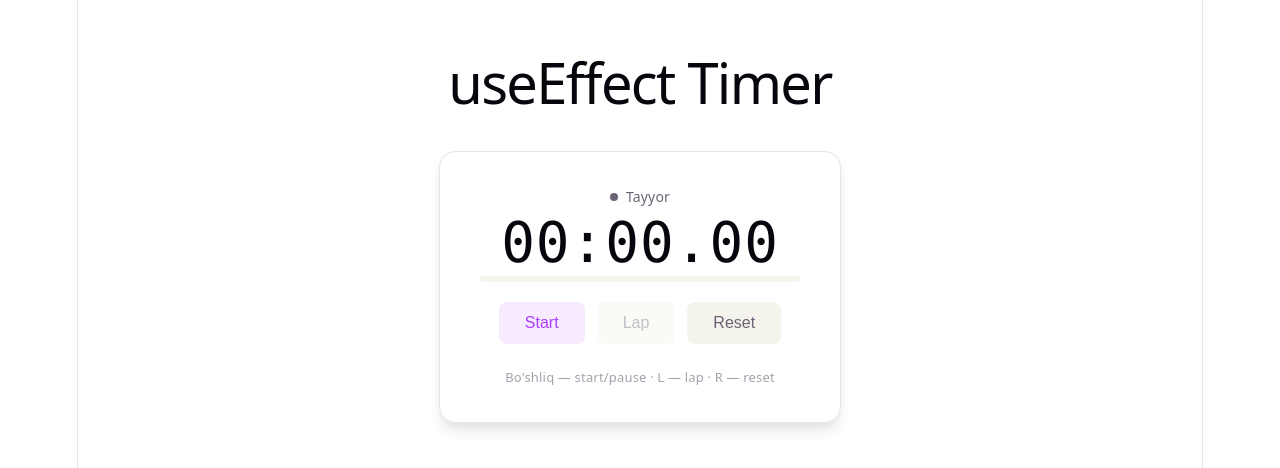
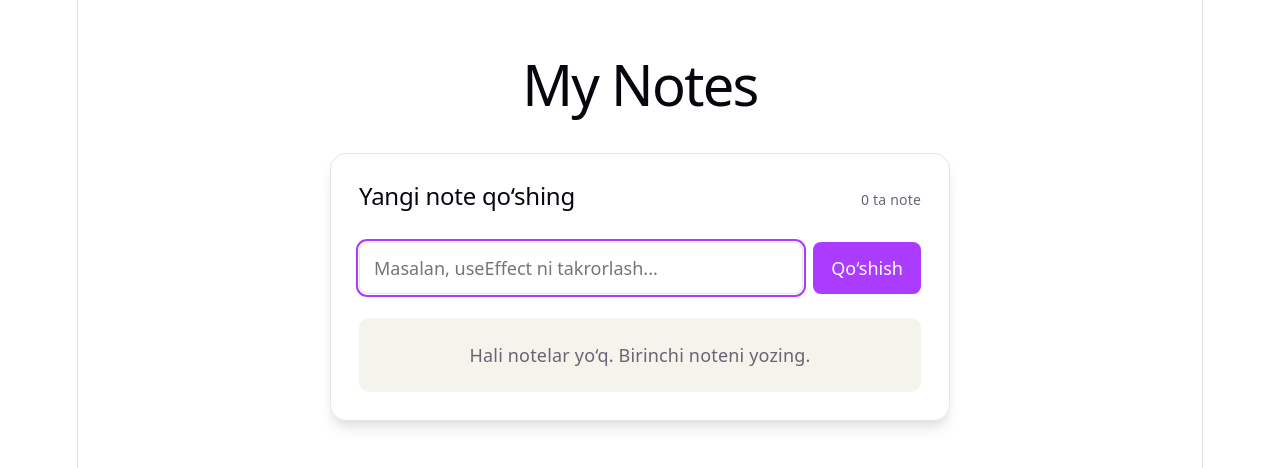
Before and after one commit to sirojUzb/ReactRevision, a React (Vite) app in the folder effect/: page / in a window 1280 px wide. Shown: the part 170-638 px from the top of the page. Built offline with nearby package versions, Linux system fonts and the light colour scheme.

Commit message:
useEffect/Ref

```diff
--- a/effect/src/App.jsx
+++ b/effect/src/App.jsx
@@ -1,7 +1,7 @@
-import Timer from './Timer'
+import NotesApp from './NotesApp'
 
 function App() {
-  return <Timer />
+  return <NotesApp />
 }
 
 export default App
--- /dev/null
+++ b/effect/src/NotesApp.jsx
@@ -0,0 +1,104 @@
+import { useEffect, useRef, useState } from 'react'
+import {
+  AddButton,
+  Card,
+  DeleteButton,
+  EmptyState,
+  Form,
+  NoteItem,
+  NoteList,
+  NoteText,
+  NoteTime,
+  NotesHeader,
+  TextInput,
+  Wrapper,
+} from './NotesApp.styles'
+
+const STORAGE_KEY = 'react-revision-notes'
+
+function getSavedNotes() {
+  try {
+    const savedNotes = localStorage.getItem(STORAGE_KEY)
+    return savedNotes ? JSON.parse(savedNotes) : []
+  } catch {
+    return []
+  }
+}
+
+function NotesApp() {
+  const [notes, setNotes] = useState(getSavedNotes)
+  const [text, setText] = useState('')
+  const inputRef = useRef(null)
+
+  useEffect(() => {
+    localStorage.setItem(STORAGE_KEY, JSON.stringify(notes))
+  }, [notes])
+
+  useEffect(() => {
+    inputRef.current?.focus()
+  }, [])
+
+  const addNote = (event) => {
+    event.preventDefault()
+    const trimmedText = text.trim()
+
+    if (!trimmedText) return
+
+    setNotes((currentNotes) => [
+      { id: crypto.randomUUID(), text: trimmedText, createdAt: Date.now() },
+      ...currentNotes,
+    ])
+    setText('')
+    inputRef.current?.focus()
+  }
+
+  const deleteNote = (id) => {
+    setNotes((currentNotes) => currentNotes.filter((note) => note.id !== id))
+  }
+
+  return (
+    <Wrapper>
+      <h1>My Notes</h1>
+
+      <Card>
+        <NotesHeader>
+          <h2>Yangi note qo‘shing</h2>
+          <span>{notes.length} ta note</span>
+        </NotesHeader>
+
+        <Form onSubmit={addNote}>
+          <TextInput
+            ref={inputRef}
+            value={text}
+            onChange={(event) => setText(event.target.value)}
+            placeholder="Masalan, useEffect ni takrorlash..."
+            aria-label="Yangi note"
+          />
+          <AddButton type="submit">Qo‘shish</AddButton>
+        </Form>
+
+        {notes.length === 0 ? (
+          <EmptyState>Hali notelar yo‘q. Birinchi noteni yozing.</EmptyState>
+        ) : (
+          <NoteList>
+            {notes.map((note) => (
+              <NoteItem key={note.id}>
+                <div>
+                  <NoteText>{note.text}</NoteText>
+                  <NoteTime>
+                    {new Date(note.createdAt).toLocaleString('uz-UZ')}
+                  </NoteTime>
+                </div>
+                <DeleteButton onClick={() => deleteNote(note.id)} aria-label="Noteni o‘chirish">
+                  O‘chirish
+                </DeleteButton>
+              </NoteItem>
+            ))}
+          </NoteList>
+        )}
+      </Card>
+    </Wrapper>
+  )
+}
+
+export default NotesApp
--- /dev/null
+++ b/effect/src/NotesApp.styles.js
@@ -0,0 +1,110 @@
+import styled from 'styled-components'
+
+export const Wrapper = styled.main`
+  display: flex;
+  flex: 1;
+  flex-direction: column;
+  align-items: center;
+  justify-content: center;
+  gap: 24px;
+  padding: 32px 20px;
+`
+
+export const Card = styled.section`
+  width: min(100%, 620px);
+  padding: 28px;
+  box-sizing: border-box;
+  border: 1px solid var(--border);
+  border-radius: 16px;
+  box-shadow: var(--shadow);
+`
+
+export const NotesHeader = styled.div`
+  display: flex;
+  align-items: baseline;
+  justify-content: space-between;
+  gap: 12px;
+  text-align: left;
+
+  span { color: var(--text); font-size: 14px; }
+`
+
+export const Form = styled.form`
+  display: flex;
+  gap: 10px;
+  margin: 24px 0;
+`
+
+export const TextInput = styled.input`
+  min-width: 0;
+  flex: 1;
+  padding: 12px 14px;
+  font: inherit;
+  color: var(--text-h);
+  background: var(--bg);
+  border: 1px solid var(--border);
+  border-radius: 8px;
+
+  &:focus { outline: 2px solid var(--accent); outline-offset: 1px; }
+`
+
+export const AddButton = styled.button`
+  padding: 10px 18px;
+  color: white;
+  font: inherit;
+  background: var(--accent);
+  border: 0;
+  border-radius: 8px;
+  cursor: pointer;
+`
+
+export const NoteList = styled.ul`
+  display: flex;
+  flex-direction: column;
+  gap: 10px;
+  padding: 0;
+  margin: 0;
+  list-style: none;
+`
+
+export const NoteItem = styled.li`
+  display: flex;
+  align-items: center;
+  justify-content: space-between;
+  gap: 16px;
+  padding: 14px;
+  text-align: left;
+  background: var(--code-bg);
+  border-radius: 10px;
+`
+
+export const NoteText = styled.p`
+  color: var(--text-h);
+  overflow-wrap: anywhere;
+`
+
+export const NoteTime = styled.time`
+  display: block;
+  margin-top: 5px;
+  font-size: 12px;
+  color: var(--text);
+`
+
+export const DeleteButton = styled.button`
+  flex: 0 0 auto;
+  padding: 7px 10px;
+  color: #b42318;
+  font: inherit;
+  font-size: 13px;
+  background: transparent;
+  border: 1px solid currentColor;
+  border-radius: 6px;
+  cursor: pointer;
+`
+
+export const EmptyState = styled.p`
+  padding: 24px;
+  color: var(--text);
+  background: var(--code-bg);
+  border-radius: 10px;
+`
```
